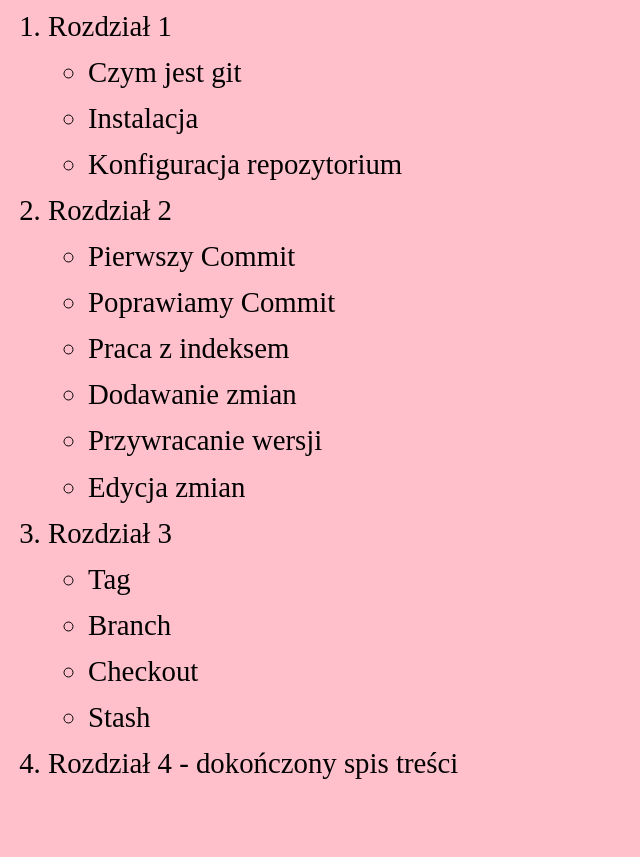
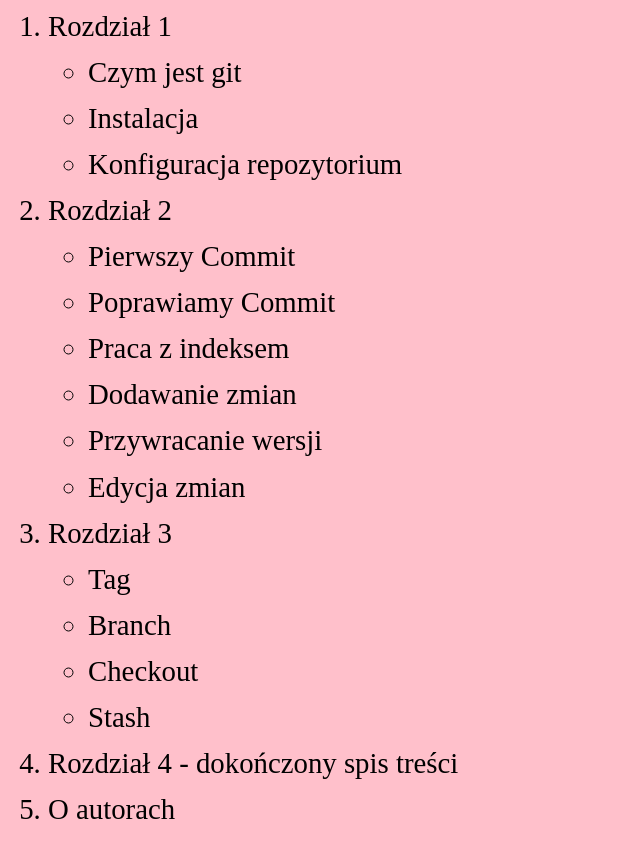
Before and after one commit to SnovyDesigns/gitstrona, a plain HTML site: page index.html in a window 1280 px wide. Shown: the part 469-1326 px from the top of the page, without its empty margins (0-640 px from the left). Before the commit the page ends 1284 px from the top, so only its background shows below. Drawn offline with Linux system fonts and the light colour scheme.

Commit message:
Spis treści - dodano informacje o autorach

```diff
--- a/index.html
+++ b/index.html
@@ -46,6 +46,7 @@
 						<li>Stash</li>
 					</ul>
 				<li>Rozdział 4 - dokończony spis treści</li>
+				<li>O autorach</li>
 			</ol>
 		</main>
 
```
